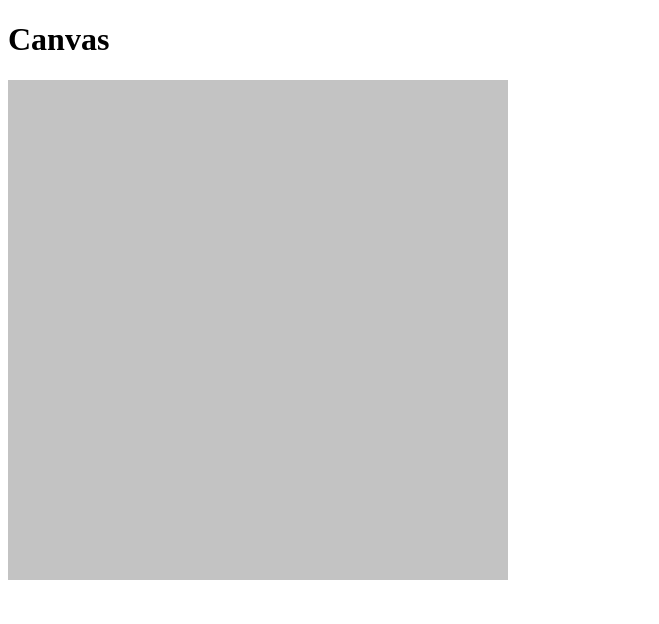
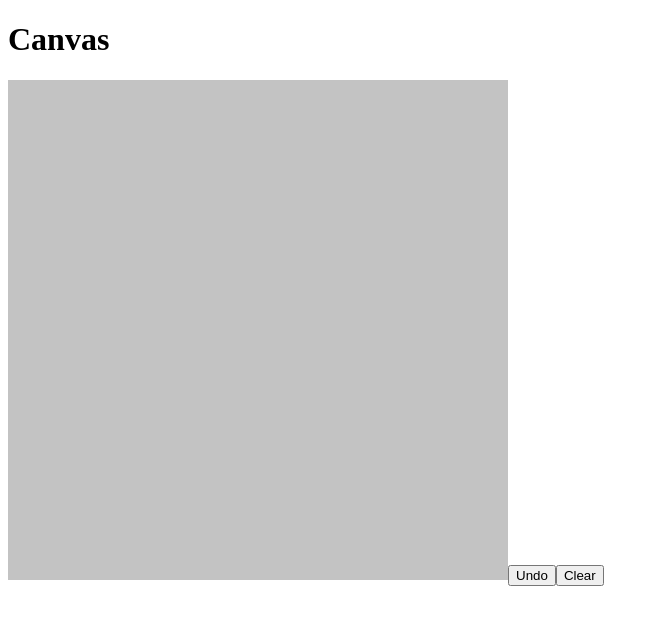
Before and after one commit to Magaming/drawing, a Next.js app: page / in a window 1280 px wide. Shown: the top 624 px of the page, without its empty margins (0-659 px from the left). Built offline with nearby package versions, Linux system fonts and the light colour scheme.

Commit message:
canvas clearとundoを実装

```diff
--- a/pages/index.tsx
+++ b/pages/index.tsx
@@ -5,6 +5,7 @@ const Canvas = () => {
 
   const canvasRef = useRef(null);
   const [drawing,setDrawing] = useState<boolean>(false);
+  const [imageData, setImageData] = useState<ImageData[]>([]);
 
   const getContext = (): CanvasRenderingContext2D => {
     const canvas: any = canvasRef.current;
@@ -18,13 +19,17 @@ const Canvas = () => {
 
   const initCanvas = () => {
     const ctx = getContext();
-    ctx.fillStyle = "#A0A0A0A0"; //筆に白い絵の具をつけて
-    ctx.fillRect(0, 0, 600, 600); //四角を描く
+    ctx.clearRect(0, 0, 600, 600)
+    ctx.beginPath();
+    ctx.fillStyle = "#A0A0A0A0";
+    ctx.fillRect(0, 0, 600, 600)
   }
 
   const startDrawing = (x:number, y:number) => {
     setDrawing(true);
     const ctx = getContext();
+    const image = ctx.getImageData(0, 0, 600, 600);
+    setImageData(imageData.concat(image))
     ctx.moveTo(x, y);
   }
 
@@ -35,6 +40,21 @@ const Canvas = () => {
     const ctx = getContext();
     ctx.lineTo(x, y);
     ctx.stroke();
+  }
+
+  const stopDraw = () => {
+    setDrawing(false)
+  }
+
+  const undo = () => {
+    const ctx = getContext();
+    const prevImageData = imageData[imageData.length - 1]
+    if(!prevImageData){
+      return;
+    }
+    ctx.putImageData(prevImageData, 0, 0)
+    setImageData(imageData.slice(0, imageData.length - 1))
+    ctx.beginPath();
   }
 
   useEffect(() => {
@@ -49,13 +69,16 @@ const Canvas = () => {
       width="500px"
       height="500px"
       onTouchStart={e => startDrawing(e.changedTouches[0].pageX - getRect().left, e.changedTouches[0].pageY - getRect().top)}
-      onTouchEnd={() => setDrawing(false)}
+      onTouchEnd={stopDraw}
       onTouchMove={e => draw(e.changedTouches[0].pageX - getRect().left, e.changedTouches[0].pageY - getRect().top)}
       onMouseDown={e => startDrawing(e.nativeEvent.offsetX, e.nativeEvent.offsetY)}
-      onMouseUp={() => setDrawing(false)}
-      onMouseLeave={() => setDrawing(false)}
+      onMouseUp={stopDraw}
+      onMouseLeave={stopDraw}
       onMouseMove={e => draw(e.nativeEvent.offsetX, e.nativeEvent.offsetY)}
     />
+    <button onClick={undo}>Undo</button>
+    {/* <button>Redo</button> */}
+    <button onClick={initCanvas}>Clear</button>
   </div>
   )
 };
```
